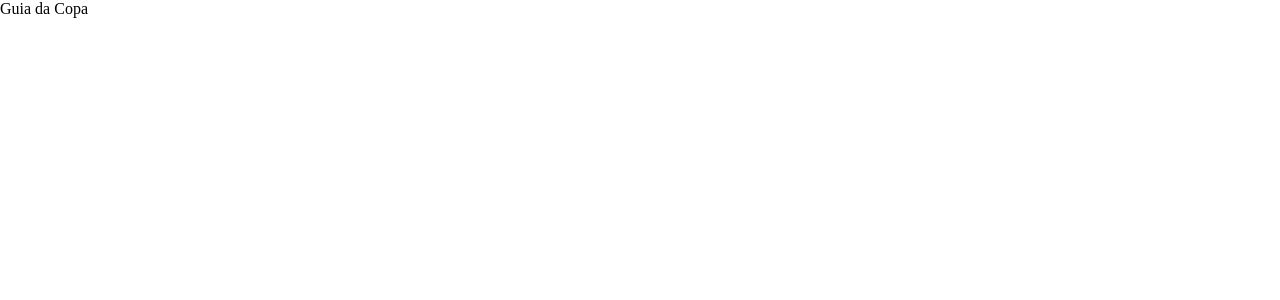
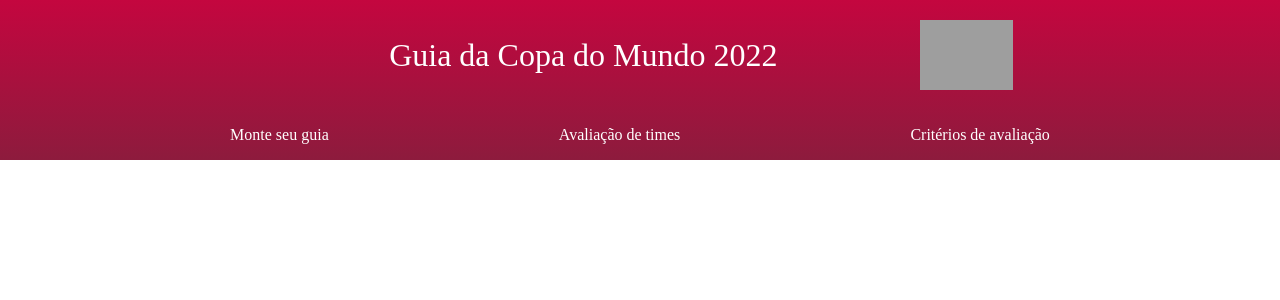
Before and after one commit to andrerousselet/guia-da-copa, a React (Create React App) app: page / in a window 1280 px wide. Shown: the top 300 px of the page. Built offline with nearby package versions, Linux system fonts and the light colour scheme; grey boxes are pictures that could not be loaded.

Commit message:
feat(app.js): add Header component to App.js

```diff
--- /dev/null
+++ b/src/App.css
@@ -0,0 +1,72 @@
+.main-content {
+  display: flex;
+  align-items: center;
+  justify-content: center;
+  width: 90%;
+  padding-top: 20px;
+  margin: 0 auto;
+}
+
+
+
+
+
+
+
+
+
+
+
+
+
+
+
+
+
+/* .popup {
+  position: relative;
+  display: inline-block;
+  cursor: pointer;
+}
+
+.popup .popuptext {
+  visibility: hidden;
+  width: 160px;
+  background-color: #555;
+  color: #fff;
+  text-align: center;
+  border-radius: 6px;
+  padding: 8px 0;
+  position: absolute;
+  z-index: 1;
+  bottom: 125%;
+  left: 50%;
+  margin-left: -80px;
+}
+
+.popup .popuptext::after {
+  content: "";
+  position: absolute;
+  top: 100%;
+  left: 50%;
+  margin-left: -5px;
+  border-width: 5px;
+  border-style: solid;
+  border-color: #555 transparent transparent transparent;
+}
+
+.popup .show {
+  visibility: visible;
+  -webkit-animation: fadeIn 1s;
+  animation: fadeIn 1s
+}
+
+@-webkit-keyframes fadeIn {
+  from {opacity: 0;}
+  to {opacity: 1;}
+}
+
+@keyframes fadeIn {
+  from {opacity: 0;}
+  to {opacity:1 ;}
+} */
--- a/src/App.js
+++ b/src/App.js
@@ -1,8 +1,14 @@
+import Header from "./components/Header";
+import './App.css';
+
 function App() {
+
   return (
-    <div>
-      Guia da Copa
-    </div>
+    <>
+      <Header />
+      <main className="main-content">
+      </main>
+    </>
   );
 }
 
```
